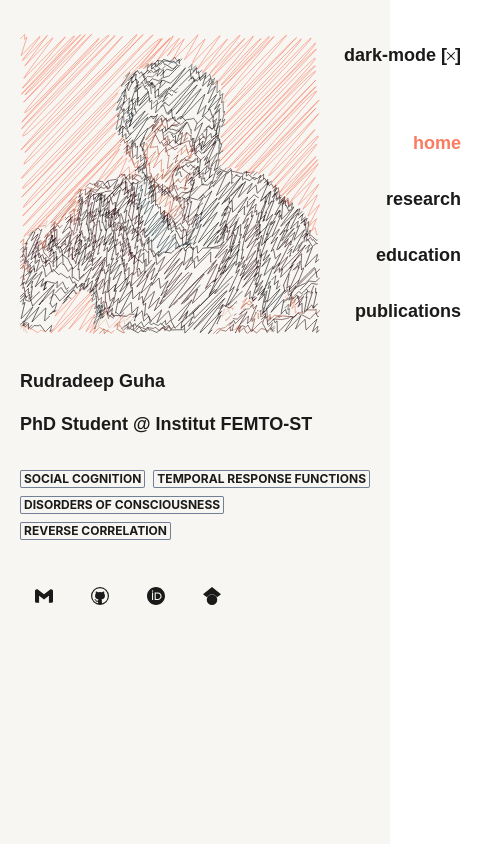
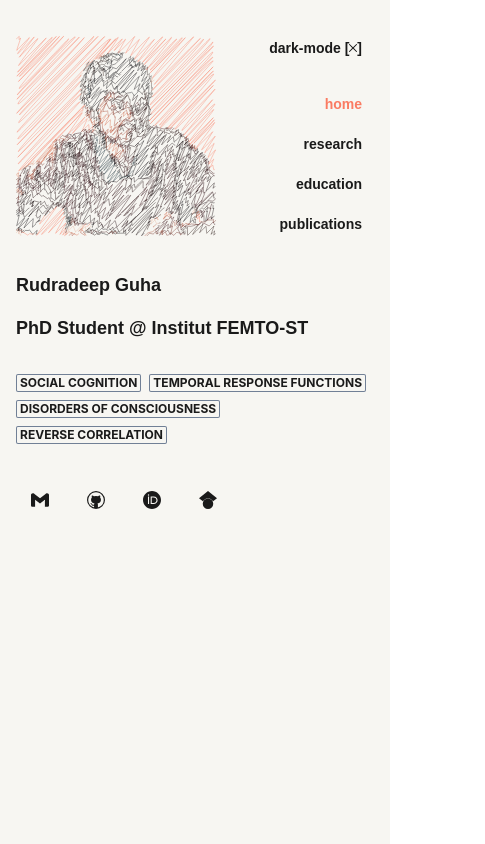
Before and after one commit to rudradeep4/rudradeepguha, a Next.js app: page / in a window 390 px wide. Shown: the whole page, 485 px wide, since content can reach past the window. Built offline with nearby package versions, Linux system fonts and the light colour scheme; a web font is replaced by a local one.

Commit message:
fix view for mobile devices

```diff
--- a/src/app/page.js
+++ b/src/app/page.js
@@ -10,25 +10,49 @@ import {
 } from '@chakra-ui/react'
 import { theme } from '../../theme'
 import { CheckIcon, CloseIcon } from '@chakra-ui/icons'
-import { useState } from 'react';
+import { useState, useEffect } from 'react';
 import { AnimatePresence } from 'framer-motion';
 import Content from '@/components/content'
 
 
+function getWindowDimensions() {
+  const { innerWidth: width, innerHeight: height } = window;
+  return {
+    width,
+    height
+  };
+}
+
+function useWindowDimensions() {
+  const [windowDimensions, setWindowDimensions] = useState(getWindowDimensions());
+
+  useEffect(() => {
+    function handleResize() {
+      setWindowDimensions(getWindowDimensions());
+    }
+
+    window.addEventListener('resize', handleResize);
+    return () => window.removeEventListener('resize', handleResize);
+  }, []);
+
+  return windowDimensions;
+}
+
 export default function Home() {
-
+  const { height, width } = useWindowDimensions();
   const [colorMode, setColorMode] = useState(true)
   const [content, showContent] = useState('')
 
   return (
     <Grid minH='100vh' bg={colorMode ? '#F7F6F2' : '#1A1A1A'}>
-      <Box w={['350px', '700px']} py={[8, 16]} position={'absolute'} left={'50%'} transform="translate(-50%, 0)">
+      {/* <Box w={['350px', '700px']} py={[8, 16]} position={'absolute'} left={'50%'} transform="translate(-50%, 0)">  */}
+      <Box w={width < 500 ? width : '700px'} px={[4, 0]} py={[8, 16]} position={'absolute'} left={'50%'} transform="translate(-50%, 0)">
         <Flex>
           <Image
             src="/me2_test.svg"
             alt="main picture"
-            width={300}
-            height={300}
+            width={width < 500 ? 200 : 300}
+            height={width < 500 ? 200 : 300}
             priority
           />
 
@@ -38,7 +62,7 @@ export default function Home() {
             <Button
               variant='ghost'
               aria-label="Dark Mode Switch"
-              size="lg"
+              size={["sm", "lg"]}
               fontFamily={theme.fonts.heading}
               onClick={() => setColorMode(!colorMode)}
               _hover={{textColor: "#FA7B62"}}
@@ -51,13 +75,13 @@ export default function Home() {
             <Button
               variant='ghost'
               aria-label="home"
-              size="lg"
+              size={["sm", "lg"]}
               fontFamily={theme.fonts.heading}
               onClick={() => showContent('')}
               _hover={{textColor: "#FA7B62"}}
               _active={{textColor:"#FA7B62"}}
               textColor={content === '' ? "#FA7B62" : colorMode ? '#1A1A1A' : '#F7F6F2'}
-              mt={8}
+              mt={[4, 8]}
             >
               home
             </Button>
@@ -65,7 +89,7 @@ export default function Home() {
             <Button
               variant='ghost'
               aria-label="research"
-              size="lg"
+              size={["sm", "lg"]}
               fontFamily={theme.fonts.heading}
               onClick={() => showContent('research')}
               _hover={{textColor: "#FA7B62"}}
@@ -78,7 +102,7 @@ export default function Home() {
             <Button
               variant='ghost'
               aria-label="education"
-              size="lg"
+              size={["sm", "lg"]}
               fontFamily={theme.fonts.heading}
               onClick={() => showContent('education')}
               _hover={{textColor: "#FA7B62"}}
@@ -91,7 +115,7 @@ export default function Home() {
             <Button
               variant='ghost'
               aria-label="publications"
-              size="lg"
+              size={["sm", "lg"]}
               fontFamily={theme.fonts.heading}
               onClick={() => showContent('publications')}
               _hover={{textColor: "#FA7B62"}}
--- a/src/components/education.js
+++ b/src/components/education.js
@@ -24,7 +24,7 @@ export default function Education({ textColor }) {
         exit={{ opacity: 0 }}
       >
         <Heading pt={8} fontFamily={theme.fonts.heading} borderBottomWidth={2} borderBottomColor={"#FA7B62"} color={textColor}>Education</Heading>
-        <List spacing={4} pt={2} fontFamily={theme.fonts.heading} fontSize={'sm'} textColor={textColor}>
+        <List spacing={4} pt={2} fontFamily={theme.fonts.heading} fontSize={['xs', 'sm']} textColor={textColor}>
           <HStack spacing={8}>
             <GoDotFill />
             <ListItem>PhD <br/>Institut FEMTO-ST <br/>Besançon, France</ListItem>
--- a/src/components/publications.js
+++ b/src/components/publications.js
@@ -23,7 +23,7 @@ export default function Publications({ textColor }) {
         exit={{ opacity: 0 }}
       >
         <Heading pt={8} fontFamily={theme.fonts.heading} borderBottomWidth={2} borderBottomColor={"#FA7B62"} color={textColor}>Publications</Heading>
-        <List spacing={4} pt={2} fontFamily={theme.fonts.heading} fontSize={'sm'} textColor={textColor}>
+        <List spacing={4} pt={2} fontFamily={theme.fonts.heading} fontSize={['xs', 'sm']} textColor={textColor}>
           <ListItem>
             <Link href={'https://doi.org/10.1101/2023.11.30.569391'} target='_blank'>
               <i>Cortical responses to looming sources are explained away by the auditory periphery</i>
@@ -31,7 +31,6 @@ export default function Publications({ textColor }) {
             <br/>
             Sarah Benghanem, <b>Rudradeep Guha</b>, Estelle Pruvost-Robieux, Julie Lévi-Strauss, Coralie Joucla, Alain Cariou, Martine Gavaret, Jean-Julien Aucouturier <br/>
             bioRxiv 2023.11.30.569391 <br />
-            {/* <Link href={'https://doi.org/10.1101/2023.11.30.569391'}>DOI</Link> */}
           </ListItem>
           <ListItem>
             <Link href={'https://doi.org/10.1101/2023.11.30.569381'} target='_blank'>
--- a/src/components/research.js
+++ b/src/components/research.js
@@ -21,7 +21,7 @@ export default function Research({ textColor }) {
         exit={{ opacity: 0 }}
       >
         <Heading pt={8} fontFamily={theme.fonts.heading} borderBottomWidth={2} borderBottomColor={"#FA7B62"} color={textColor}>Research</Heading>
-        <Text pt={2} fontFamily={theme.fonts.heading} fontSize={'sm'} color={textColor}>
+        <Text pt={2} fontFamily={theme.fonts.heading} fontSize={['xs', 'sm']} color={textColor}>
             My research lies, broadly speaking, in the field of social cognition.
             I study the perception of contingency or synchrony in dyadic interactions and the brain mechanisms or cues humans use to make judgements about said interactions. <br /> <br />
             The social and communicative ability of humans develops relatively early and is quite robust (see Trevarthen's TV experiment and its many variations)
```
